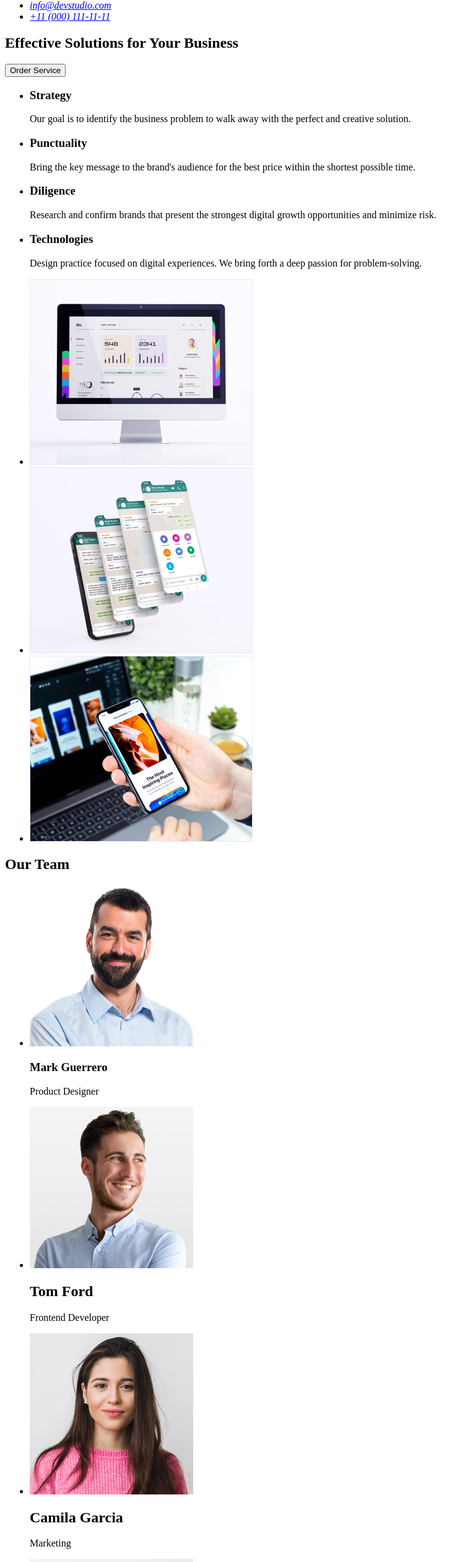
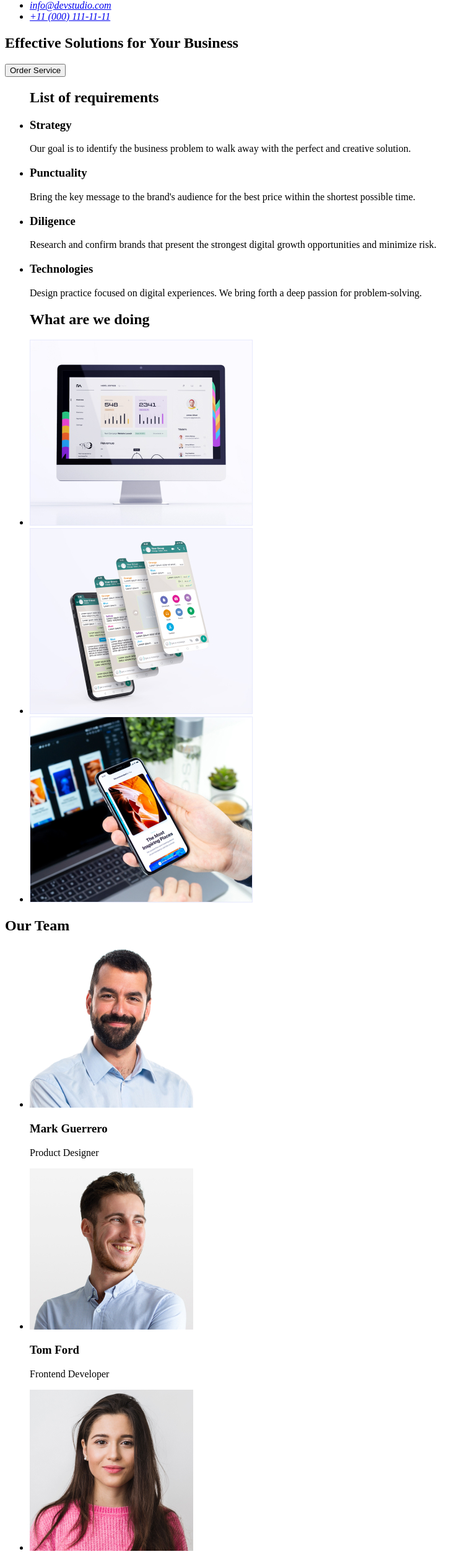
Before and after one commit to sergijgul/goit-markup-hw-01, a plain HTML site: page index.html in a window 1280 px wide. Shown: the part 112-2632 px from the top of the page at 62% size, without its empty margins (0-759 px from the left). Drawn offline with Linux system fonts and the light colour scheme.

Commit message:
edit code

```diff
--- a/index.html
+++ b/index.html
@@ -30,6 +30,7 @@
       </section>
       <section>
         <ul>
+          <h2>List of requirements</h2>
           <li>
             <h3>Strategy</h3>
             <p>
@@ -62,6 +63,7 @@
       </section>
       <section>
         <ul>
+          <h2>What are we doing</h2>
           <li>
             <img src="./images/compucter.jpg" alt="computer" width="360" />
           </li>
@@ -83,17 +85,17 @@
           </li>
           <li>
             <img src="./images/imgtom.jpg" alt="Tom Ford" width="264" />
-            <h2>Tom Ford</h2>
+            <h3>Tom Ford</h3>
             <p>Frontend Developer</p>
           </li>
           <li>
             <img src="./images/imgcamila.jpg" alt="Camila Garcia" width="264" />
-            <h2>Camila Garcia</h2>
+            <h3>Camila Garcia</h3>
             <p>Marketing</p>
           </li>
           <li>
             <img src="./images/imgdaniel.jpg" alt="Daniel Wilson" width="264" />
-            <h2>Daniel Wilson</h2>
+            <h3>Daniel Wilson</h3>
             <p>UI Designer</p>
           </li>
         </ul>
```
